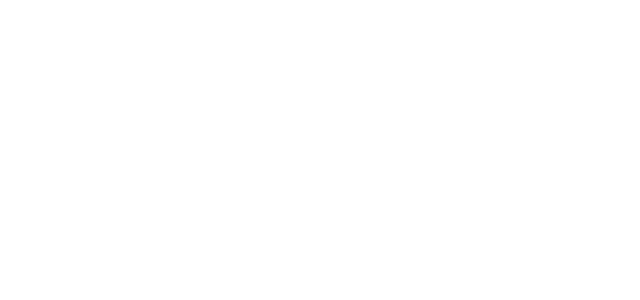
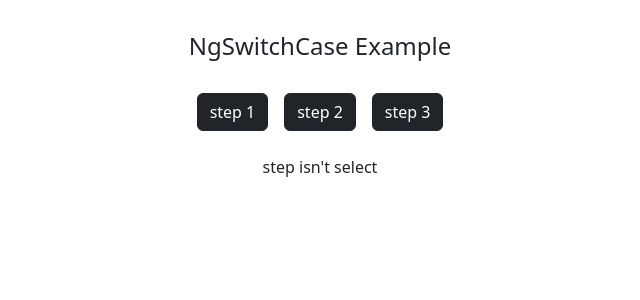
Before and after one commit to LakinduVirajith/Angular---All-In-One, an Angular app: page /ng-switch-case-directive in a window 1280 px wide. Before the commit this address led to /. Shown: the top 300 px of the page, without its empty margins (320-960 px from the left). Built offline with nearby package versions, Linux system fonts and the light colour scheme.

Commit message:
ng switch case example

```diff
--- a/src/app/app-routing.module.ts
+++ b/src/app/app-routing.module.ts
@@ -11,6 +11,7 @@
 import { NgForComponent } from './directive/ng-for/ng-for.component';
 import { ChangeDetectionComponent } from './directive/change-detection/change-detection.component';
 import { NgIfComponent } from './directive/ng-if/ng-if.component';
+import { NgSwitchCaseComponent } from './directive/ng-switch-case/ng-switch-case.component';
 
 const routes: Routes = [
   { path: '', redirectTo: 'home', pathMatch: 'full' },
@@ -26,6 +27,7 @@
   { path: 'ng-for-directive', component: NgForComponent },
   { path: 'change-detection', component: ChangeDetectionComponent },
   { path: 'ng-if-directive', component: NgIfComponent },
+  { path: 'ng-switch-case-directive', component: NgSwitchCaseComponent },
 ];
 
 @NgModule({
--- a/src/app/app.module.ts
+++ b/src/app/app.module.ts
@@ -18,6 +18,7 @@
 import { NgForComponent } from './directive/ng-for/ng-for.component';
 import { ChangeDetectionComponent } from './directive/change-detection/change-detection.component';
 import { NgIfComponent } from './directive/ng-if/ng-if.component';
+import { NgSwitchCaseComponent } from './directive/ng-switch-case/ng-switch-case.component';
 
 @NgModule({
   declarations: [
@@ -36,6 +37,7 @@
     NgForComponent,
       ChangeDetectionComponent,
       NgIfComponent,
+      NgSwitchCaseComponent,
   ],
   imports: [BrowserModule, AppRoutingModule, FormsModule, ReactiveFormsModule],
   providers: [],
--- /dev/null
+++ b/src/app/directive/ng-switch-case/ng-switch-case.component.html
@@ -0,0 +1,16 @@
+<h4>NgSwitchCase Example</h4>
+<br />
+
+<div class="d-flex justify-content-around">
+  <button class="btn btn-dark" (click)="onClick(1)">step 1</button>
+  <button class="btn btn-dark" (click)="onClick(2)">step 2</button>
+  <button class="btn btn-dark" (click)="onClick(3)">step 3</button>
+</div>
+<br />
+
+<div [ngSwitch]="stepForm">
+  <div *ngSwitchCase="1">step 1 form</div>
+  <div *ngSwitchCase="2">step 2 form</div>
+  <div *ngSwitchCase="3">step 3 form</div>
+  <div *ngSwitchDefault>step isn't select</div>
+</div>
--- /dev/null
+++ b/src/app/directive/ng-switch-case/ng-switch-case.component.ts
@@ -0,0 +1,15 @@
+import { Component } from '@angular/core';
+
+@Component({
+  selector: 'app-ng-switch-case',
+  templateUrl: './ng-switch-case.component.html',
+  styleUrls: ['./ng-switch-case.component.scss'],
+})
+export class NgSwitchCaseComponent {
+  stepForm!: number;
+
+  onClick(status: number) {
+    this.stepForm = status;
+    console.log(this.stepForm);
+  }
+}
--- a/src/app/home/home.component.html
+++ b/src/app/home/home.component.html
@@ -45,8 +45,8 @@
       <button class="btn btn-dark" routerLink="/ng-if-directive">
         NgIf Directive
       </button>
-      <button class="btn btn-dark" routerLink="/ng-if-directive">
-        NgIf Directive</button
+      <button class="btn btn-dark" routerLink="/ng-switch-case-directive">
+        NgSwitchCase Directive</button
       ><br />
       <button class="btn btn-dark" (click)="onClick(0)">Go Back</button>
     </div>
```
Also changed, not shown: src/app/directive/ng-switch-case/ng-switch-case.component.scss (added), 1 other file (tests, documents, lock files or other folders).
